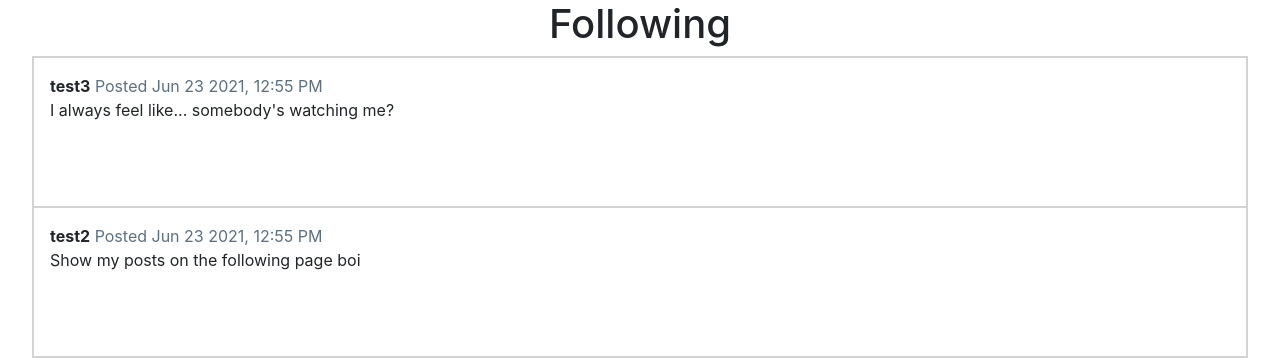
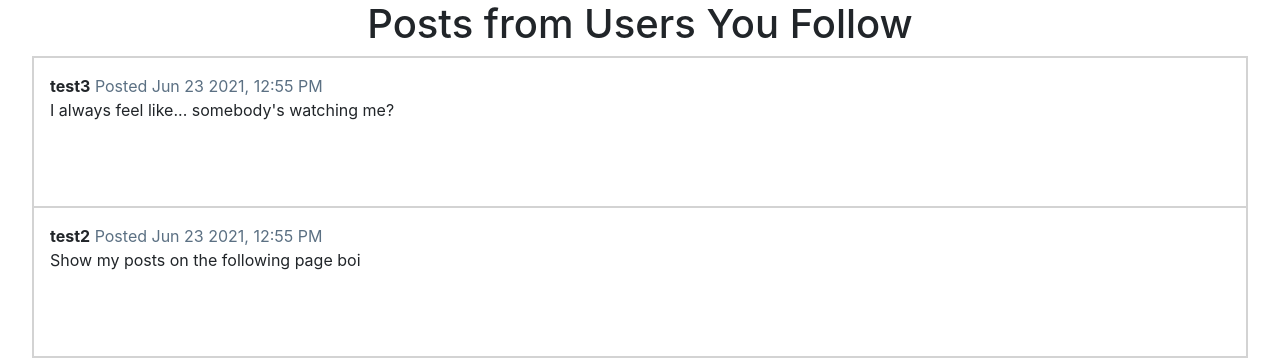
Before and after one commit to jakebbianca/cs50x, a Django app: page /following in a window 1280 px wide. Shown: the part 56-414 px from the top of the page. Run offline with Django 3.2, Linux system fonts and the light colour scheme; a user stored in the database is signed in; data comes from the database, SQL or seed files in the repository; both versions use the stored data as it was after the commit; data that the repository does not hold is empty; some libraries are stand-ins or nearby versions.

Commit message:
brainstorming pagination

```diff
--- a/network/templates/network/following.html
+++ b/network/templates/network/following.html
@@ -2,7 +2,7 @@
 {% load static %}
 
 {% block body %}
-    <h1 id="following-header">Following</h1>
+    <h1 id="following-header">Posts from Users You Follow</h1>
     <div id="following-posts-ctn" class="posts-ctn">
     </div>
 {% endblock %}
--- a/network/views.py
+++ b/network/views.py
@@ -190,7 +190,21 @@ def posts(request, poster_id=None):
         return JsonResponse({"error": "GET or POST request required."}, status=400)
 
     # finally, order the posts in reverse-chronological order and send data back
-    posts = posts.order_by("-post_datetime").all()
+    posts = posts.order_by("-id").all()
+
+    # get prev page cursor
+    # prev-cursor-post = posts.filter(id__lt=)
+
+    # filter posts by id >= id of next page cursor
+    # return 10 items (11 for next cursor?)
+    # posts = posts.filter(id__gte=next_cursor)[:11]
+    # get new next_cursor to send to template
+    # try:
+    #   new_next_cursor = posts[10].id
+    # except:
+    #   new_next_cursor = None
+
+
     return JsonResponse([post.serialize() for post in posts], safe=False, status=200)
 
 
```
Also changed, not shown: db.sqlite3.
